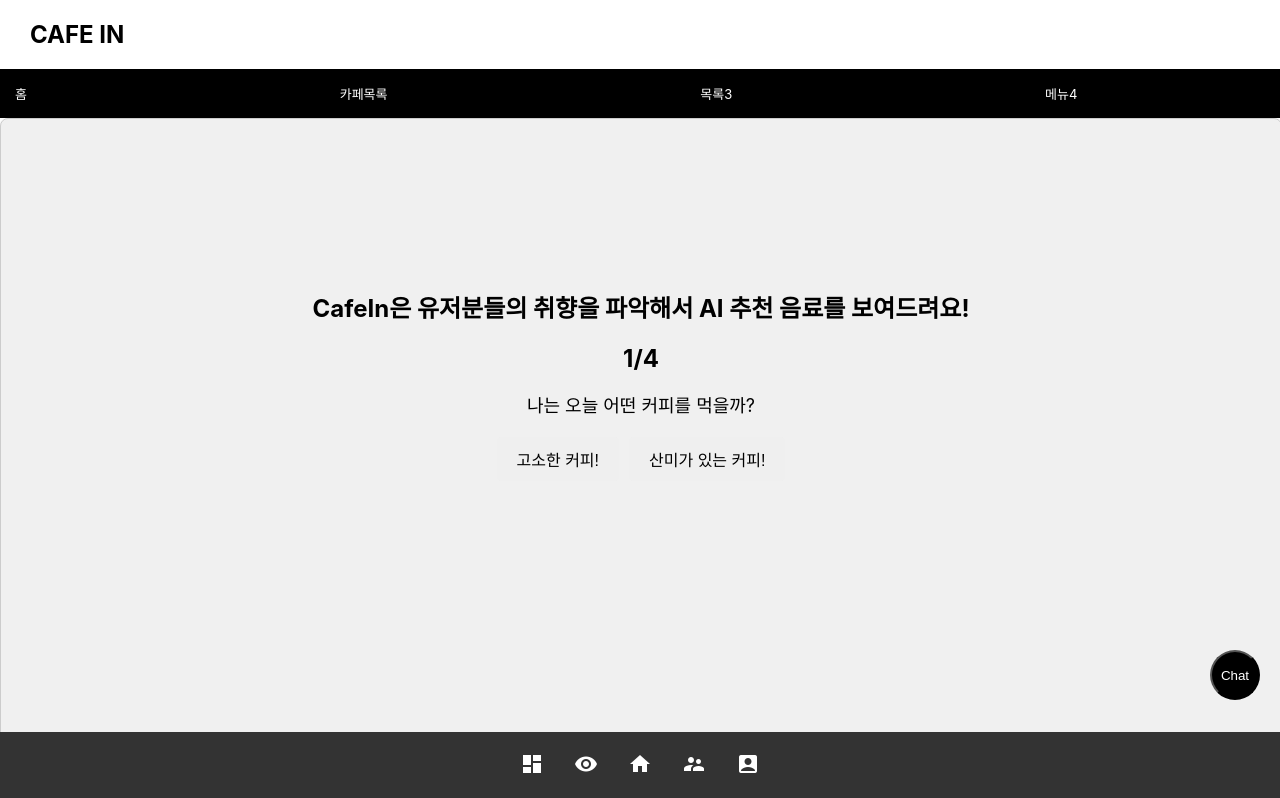
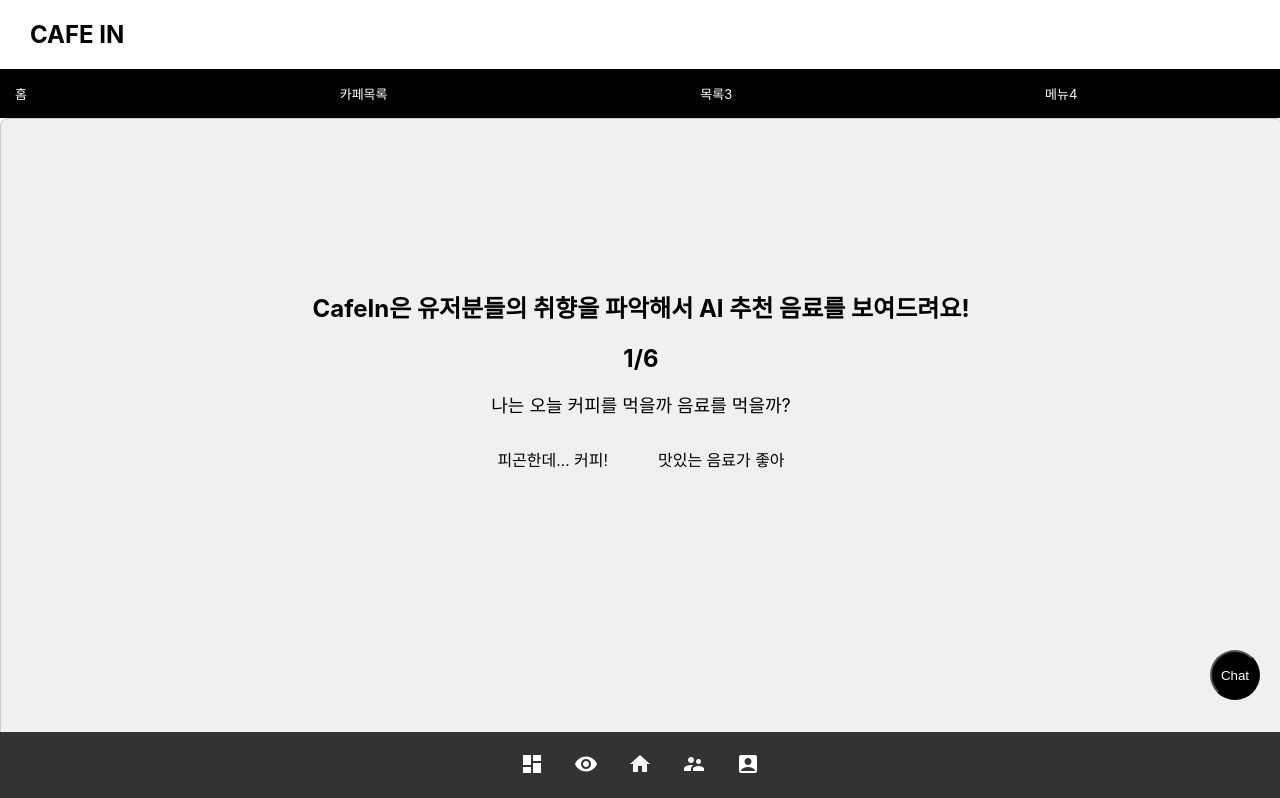
Before and after one commit to hyeongjun6364/SoftwareProject_CafeIn, a React (Create React App) app in the folder cafein/: page /qeustion in a window 1280 px wide. Shown: the top 798 px of the page. Built offline with nearby package versions, Linux system fonts and the light colour scheme.

Commit message:
프론트 질문지 업데이트

```diff
--- a/cafein/src/page/mypage/question.jsx
+++ b/cafein/src/page/mypage/question.jsx
@@ -106,17 +106,21 @@ import axios from "axios"
 
 const Question = (props) => {
   const [questions, setQuestions] = useState([
-    "나는 오늘 어떤 커피를 먹을까?",
+    "나는 오늘 커피를 먹을까 음료를 먹을까?",
+    "나의 최애의 커피, 음료 종류는?",
     "칼로리 신경 쓰는 나는?",
     "겨울에도 얼죽아? 감성진 뜨아?",
+    "나는 달달한게..?",
     "내 지갑은 오늘?",
     "",
   ])
 
   const [answerOptions, setAnswerOptions] = useState([
-    ["고소한 커피!", "산미가 있는 커피!"],
+    ["피곤한데... 커피!", "맛있는 음료가 좋아"],
+    ["아메리카노", "라떼", "에이드", "주스", "티"],
     ["콜라도 제로로 먹는데?", "그래도 칼로리는 칼로리지", "맛있으면 0칼로리!"],
     ["아이스", "핫"],
+    ["아니 별로...", "적당한게 좋아", "단게 땡긴다!!"],
     ["텅장이다 ㅠ", "soso", "사치 좀 부려봐?"],
     [""],
   ])
```
